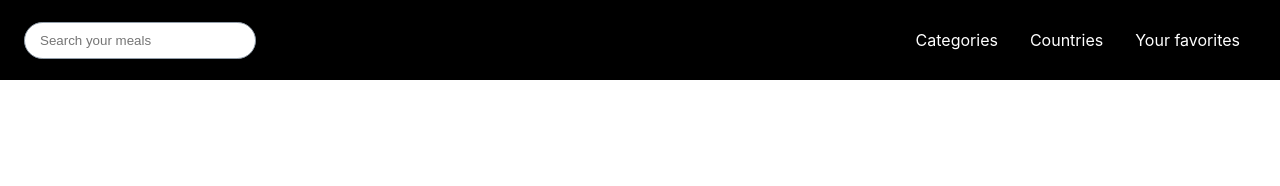
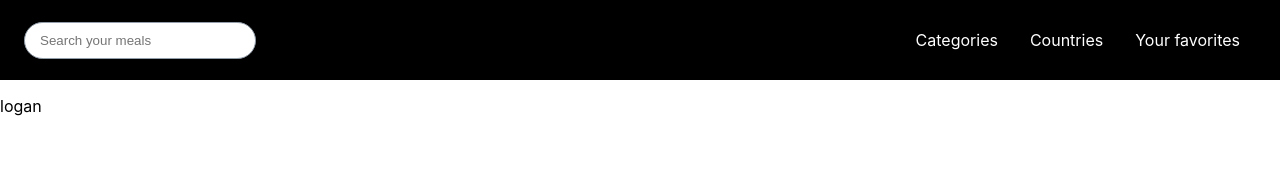
Before and after one commit to logganle/easy-food, a React (Create React App) app: page / in a window 1280 px wide. Shown: the top 186 px of the page. Built offline with nearby package versions, Linux system fonts and the light colour scheme.

Commit message:
Created info section

```diff
--- /dev/null
+++ b/src/components/info_section/index.js
@@ -0,0 +1,17 @@
+import React from 'react';
+import InfoSectionItem from "../info_section_item";
+
+const InfoSection = ({infoSectionList}) => {
+    return (
+        <>
+            {
+                infoSectionList.map((infoSection) => {
+                        return <InfoSectionItem key={infoSection.id} {...infoSection}/>
+                    }
+                )
+            }
+        </>
+    );
+};
+
+export default InfoSection;
--- /dev/null
+++ b/src/components/info_section_item/index.js
@@ -0,0 +1,11 @@
+import React from 'react';
+
+const InfoSectionItem = ({id, name, age}) => {
+    return (
+        <div>
+            <p>{name}</p>
+        </div>
+    );
+};
+
+export default InfoSectionItem;
--- a/src/components/pages/Home.js
+++ b/src/components/pages/Home.js
@@ -1,6 +1,7 @@
 import React, {useState} from 'react';
 import NavBar from "../navbar";
 import Sidebar from "../sidebar";
+import InfoSection from "../info_section";
 
 const Home = () => {
     const [isSideBarOpen, setSideBarStatus] = useState(false);
@@ -9,6 +10,7 @@ const Home = () => {
         <div>
             <Sidebar isOpen={isSideBarOpen} toggle={toggle}/>
             <NavBar toggle={toggle}/>
+            <InfoSection infoSectionList={[{id: 1, name: 'logan', age: 25}]}/>
         </div>
     );
 };
```
Also changed, not shown: src/components/info_section_item/infoSectionStyle.js (added).
